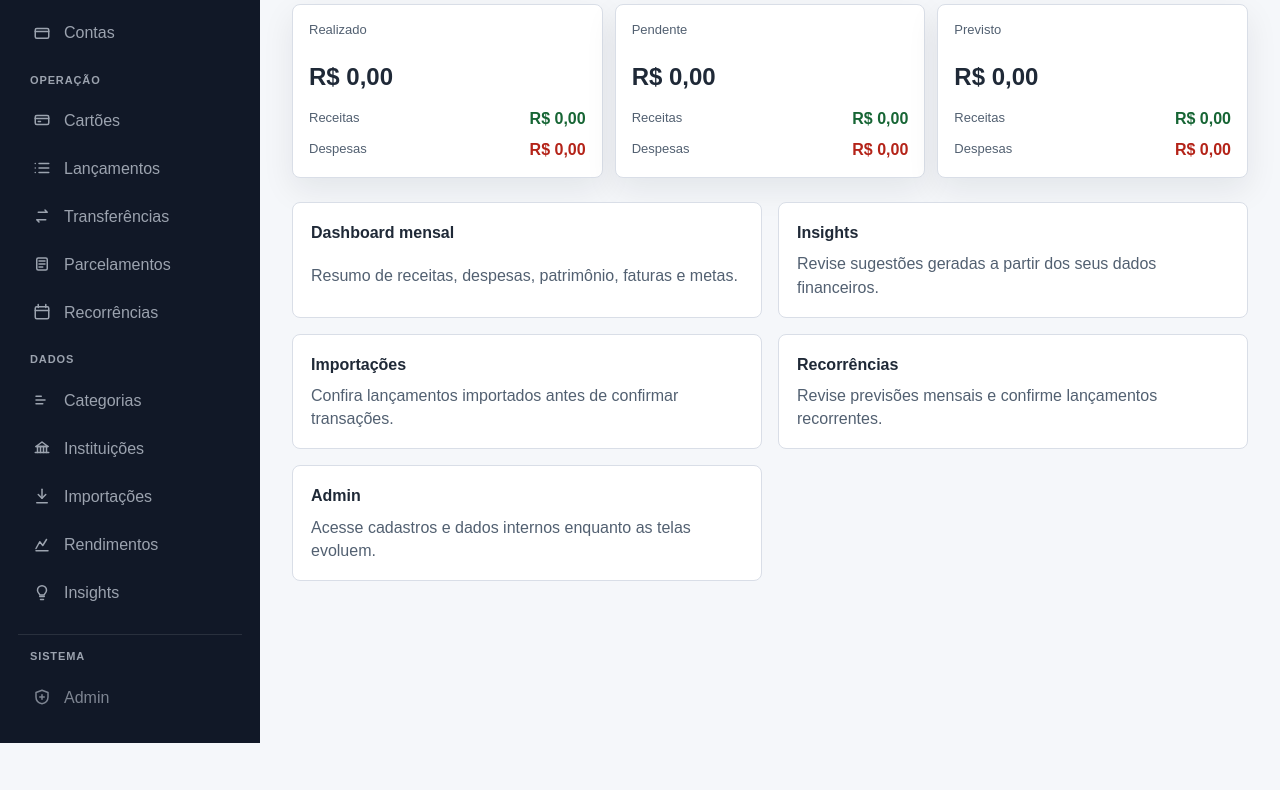
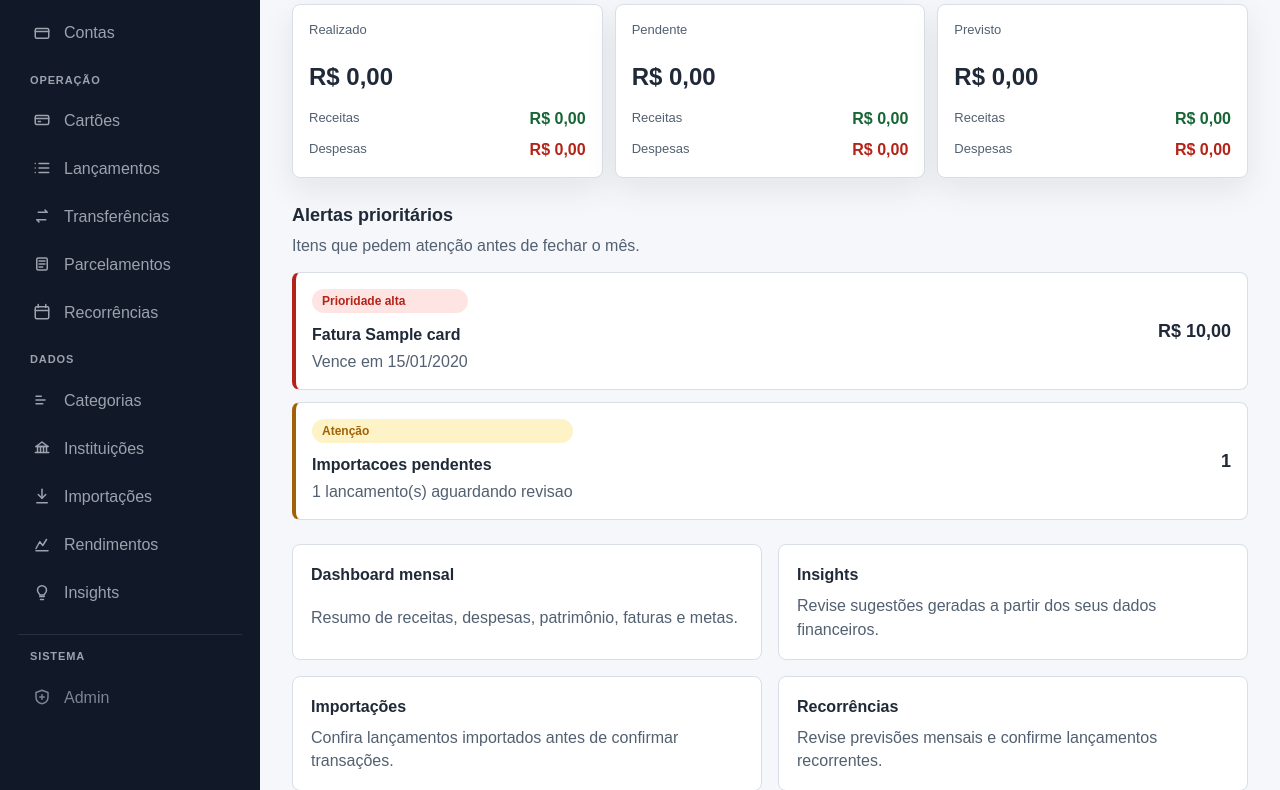
Before and after one commit to Lucassribeiro9/controle-financeiro, a Django app: page / in a window 1280 px wide. Shown: the part 254-1044 px from the top of the page. Before the commit the page ends 997 px from the top, so only its background shows below. Run offline with Django 5.2, Linux system fonts and the light colour scheme; tables that the repository leaves empty hold one stand-in row (values such as "Sample post").

Commit message:
feat: implementado card de alertas prioritarios

```diff
--- a/core/templates/core/home.html
+++ b/core/templates/core/home.html
@@ -79,6 +79,51 @@
         </div>
     </section>
 
+    <section class="home-alerts" aria-labelledby="home-alerts-title">
+        <div class="home-section-header">
+            <div>
+                <h2 id="home-alerts-title">Alertas prioritários</h2>
+                <p class="muted">Itens que pedem atenção antes de fechar o mês.</p>
+            </div>
+        </div>
+
+        {% if alerts %}
+            <div class="home-alert-list">
+                {% for alert in alerts %}
+                    <a class="home-alert-card home-alert-card-{{ alert.priority }}" href="{{ alert.url }}">
+                        <div>
+                            <span class="badge {% if alert.priority == 'high' %}badge-danger{% else %}badge-warning{% endif %}">
+                                {% if alert.priority == "high" %}Prioridade alta{% else %}Atenção{% endif %}
+                            </span>
+                            <strong>{{ alert.title }}</strong>
+                            <span>{{ alert.description }}</span>
+                        </div>
+
+                        {% if alert.amount %}
+                            <span class="home-alert-value">{{ alert.amount|brl }}</span>
+                        {% elif alert.count %}
+                            <span class="home-alert-value">{{ alert.count }}</span>
+                        {% elif alert.current_amount %}
+                            <span class="home-alert-value">
+                                {{ alert.current_amount|brl }} de {{ alert.target_amount|brl }}
+                            </span>
+                        {% endif %}
+                    </a>
+                {% endfor %}
+            </div>
+        {% else %}
+            <div class="home-empty-action">
+                <div>
+                    <strong>{{ empty_states.alerts.title }}</strong>
+                    <span>Nada exige atenção imediata agora.</span>
+                </div>
+                <a class="button button-secondary" href="{{ empty_states.alerts.cta_url }}">
+                    {{ empty_states.alerts.cta_label }}
+                </a>
+            </div>
+        {% endif %}
+    </section>
+
     <div class="shortcut-grid">
         <a class="shortcut-card" href="/reports/month/">
             <strong>Dashboard mensal</strong>
--- a/static/css/app.css
+++ b/static/css/app.css
@@ -401,6 +401,88 @@ h2 {
 .home-summary-card dd {
     font-weight: 700;
     text-align: right;
+}
+
+.home-alerts {
+    display: grid;
+    gap: 14px;
+    margin-bottom: 24px;
+}
+
+.home-section-header {
+    align-items: start;
+    display: flex;
+    gap: 16px;
+    justify-content: space-between;
+}
+
+.home-alert-list {
+    display: grid;
+    gap: 12px;
+}
+
+.home-alert-card {
+    align-items: center;
+    background: var(--surface);
+    border: 1px solid var(--line);
+    border-left: 4px solid var(--warning);
+    border-radius: var(--radius);
+    display: flex;
+    gap: 16px;
+    justify-content: space-between;
+    padding: 16px;
+}
+
+.home-alert-card:hover {
+    border-color: rgba(15, 118, 110, 0.45);
+    box-shadow: var(--shadow-subtle);
+}
+
+.home-alert-card-high {
+    border-left-color: var(--danger);
+}
+
+.home-alert-card strong,
+.home-alert-card span {
+    display: block;
+}
+
+.home-alert-card strong {
+    margin-top: 10px;
+}
+
+.home-alert-card > div > span:last-child {
+    color: var(--muted);
+    margin-top: 4px;
+}
+
+.home-alert-value {
+    color: var(--text);
+    flex: 0 0 auto;
+    font-size: 18px;
+    font-weight: 700;
+    text-align: right;
+}
+
+.home-empty-action {
+    align-items: center;
+    background: var(--surface);
+    border: 1px solid var(--line);
+    border-radius: var(--radius);
+    display: flex;
+    gap: 16px;
+    justify-content: space-between;
+    padding: 16px;
+}
+
+.home-empty-action strong,
+.home-empty-action span {
+    display: block;
+}
+
+.home-empty-action span {
+    color: var(--muted);
+    margin-top: 4px;
 }
 
 .dashboard-grid {
@@ -1157,6 +1239,16 @@ h2 {
         display: grid;
     }
 
+    .home-section-header,
+    .home-alert-card,
+    .home-empty-action {
+        display: grid;
+    }
+
+    .home-alert-value {
+        text-align: left;
+    }
+
     .segment-control {
         display: flex;
         width: 100%;
```
Also changed, not shown: core/tests/test_views.py (+88 -0 lines).
